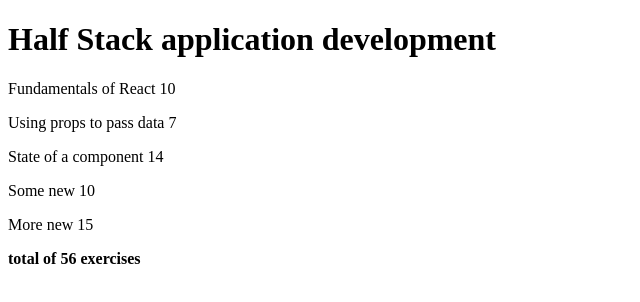
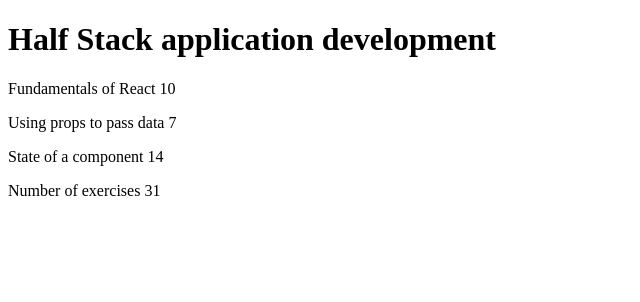
Before and after one commit to markusbjorklund/fullstack, a React (Create React App) app in the folder part2/courseinfo/: page / in a window 1280 px wide. Shown: the top 302 px of the page, without its empty margins (0-640 px from the left). Built offline with nearby package versions, Linux system fonts and the light colour scheme.

Commit message:
2.1 done

```diff
--- a/part2/courseinfo/src/index.js
+++ b/part2/courseinfo/src/index.js
@@ -8,11 +8,9 @@ const Header = ({ course }) => {
 }
 
 const Total = ({ course }) => {
-  const total = course.parts.reduce((sum, currentValue) =>
-    sum + currentValue.exercises, 0)
-
-  return (
-    <p><b>total of {total} exercises</b></p>
+  const sum = course.parts[0].exercises + course.parts[1].exercises + course.parts[2].exercises
+  return(
+    <p>Number of exercises {sum}</p>
   )
 }
 
@@ -46,36 +44,28 @@ const Course = ({ course }) => {
 
 const App = () => {
   const course = {
+    id: 1,
     name: 'Half Stack application development',
     parts: [
       {
         name: 'Fundamentals of React',
-        exercises: 10
+        exercises: 10,
+        id: 1
       },
       {
         name: 'Using props to pass data',
-        exercises: 7
+        exercises: 7,
+        id: 2
       },
       {
         name: 'State of a component',
-        exercises: 14
-      },
-      {
-        name: 'Some new',
-        exercises: 10
-      },
-      {
-        name: 'More new',
-        exercises: 15
+        exercises: 14,
+        id: 3
       }
     ]
   }
 
-  return (
-    <div>
-      <Course course={course} />
-    </div>
-  )
+  return <Course course={course} />
 }
 
 ReactDOM.render(<App />, document.getElementById('root'))
```
